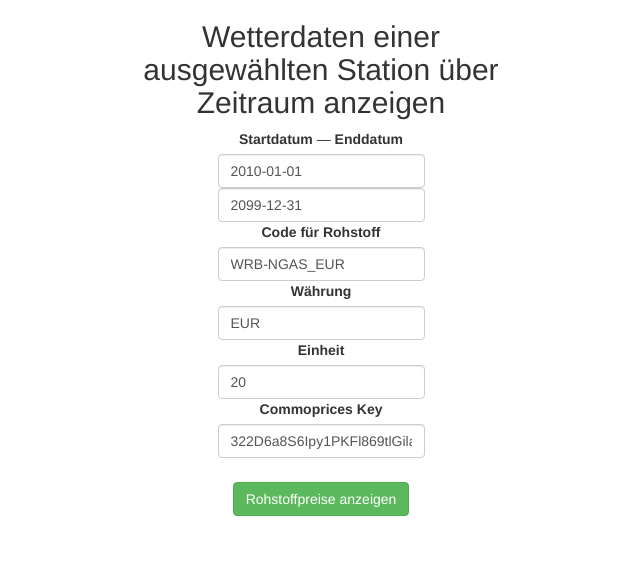
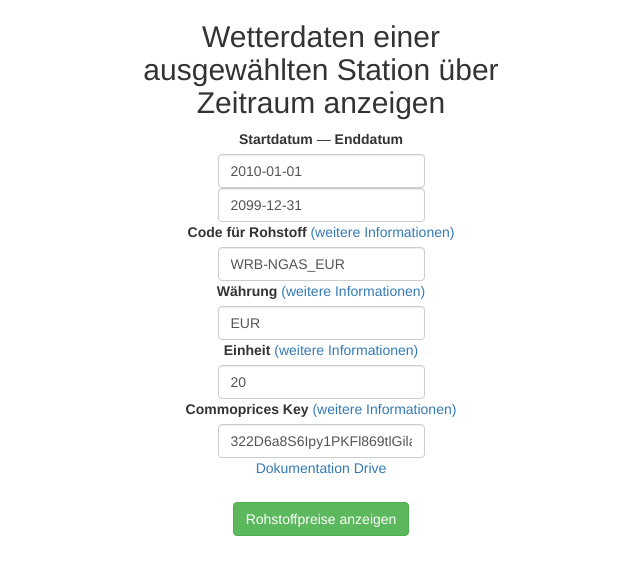
Before and after one commit to Etanomics/Etanomics.github.io, a plain HTML site: page html/RohstoffpreiseWDC.html in a window 1280 px wide. Shown: the whole page, without its empty margins (319-959 px from the left). Drawn offline with nearby package versions, Linux system fonts and the light colour scheme; a script that the page names is missing.

Commit message:
Update RohstoffpreiseWDC.html

```diff
--- a/html/RohstoffpreiseWDC.html
+++ b/html/RohstoffpreiseWDC.html
@@ -28,28 +28,33 @@
 				    </div>
                     <div class="form-inline">
                         <label for="code-one" class="text-center">Code für Rohstoff</label>
+                        <a href="https://drive.google.com/open?id=1HzIfu9Q8cWgooYTCQrTzAprtJqXbEk8yRKSwK3DquyE">(weitere Informationen)</a>
 				    </div>
 				    <div class="form-inline">
 				        <input type="text" class="form-control" id="code-one" value="WRB-NGAS_EUR">
 				    </div>
                     <div class="form-inline">
                         <label for="currency-one" class="text-center">Währung</label>
+                        <a href="https://drive.google.com/open?id=1wC3TyCEB4NUUMd4AL477s9S4TPEIbvT1ZAoZigL6kmE">(weitere Informationen)</a>
 				    </div>
 				    <div class="form-inline">
 				        <input type="text" class="form-control" id="currency-one" value="EUR">
 				    </div>
                     <div class="form-inline">
                         <label for="unit-one" class="text-center">Einheit</label>
+                        <a href="https://drive.google.com/open?id=1SFeXr5JKaGiTeC8IDwauzFOoWB6RPkEB65VoHH4ZmX4">(weitere Informationen)</a>
 				    </div>
 				    <div class="form-inline">
 				        <input type="text" class="form-control" id="unit-one" value="20">
 				    </div>
                     <div class="form-inline">
                         <label for="key-one" class="text-center">Commoprices Key</label>
+                        <a href="https://api.commoprices.com/login">(weitere Informationen)</a>
 				    </div>
 				    <div class="form-inline">
 				        <input type="text" class="form-control" id="key-one" value="322D6a8S6Ipy1PKFl869tlGilaGxII5beSWGsGcV1fNV3CtNU6tAuBPCKTiH">
 				    </div>
+                    <a href="https://drive.google.com/open?id=1V4kAk3b0lBam45GqGJsa1F8r_pFytzKsN6yZUW4-h4o">Dokumentation Drive</a>
 				</form>
                 <button type = "button" id = "submitButton" class = "btn btn-success" style = "margin: 10px;">Rohstoffpreise anzeigen</button>
                 <div id="errorMsg"></div>
```
